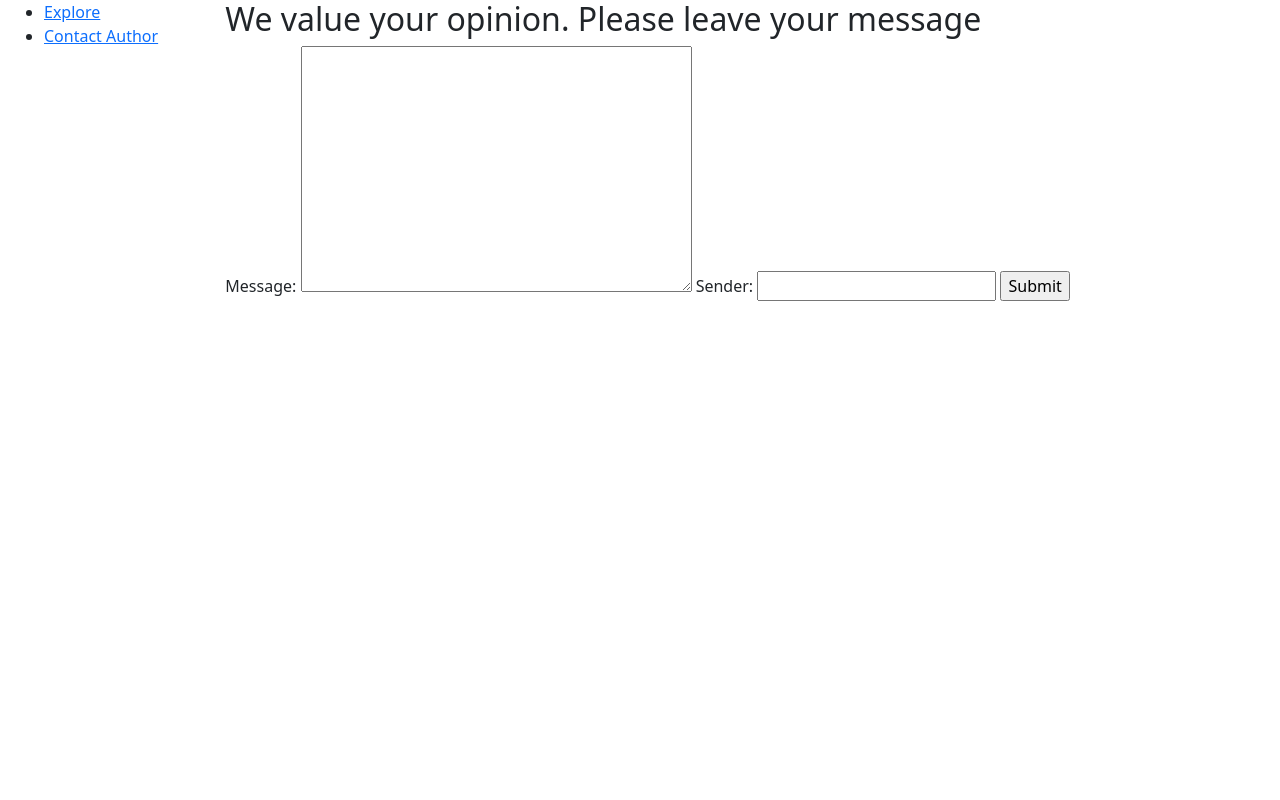
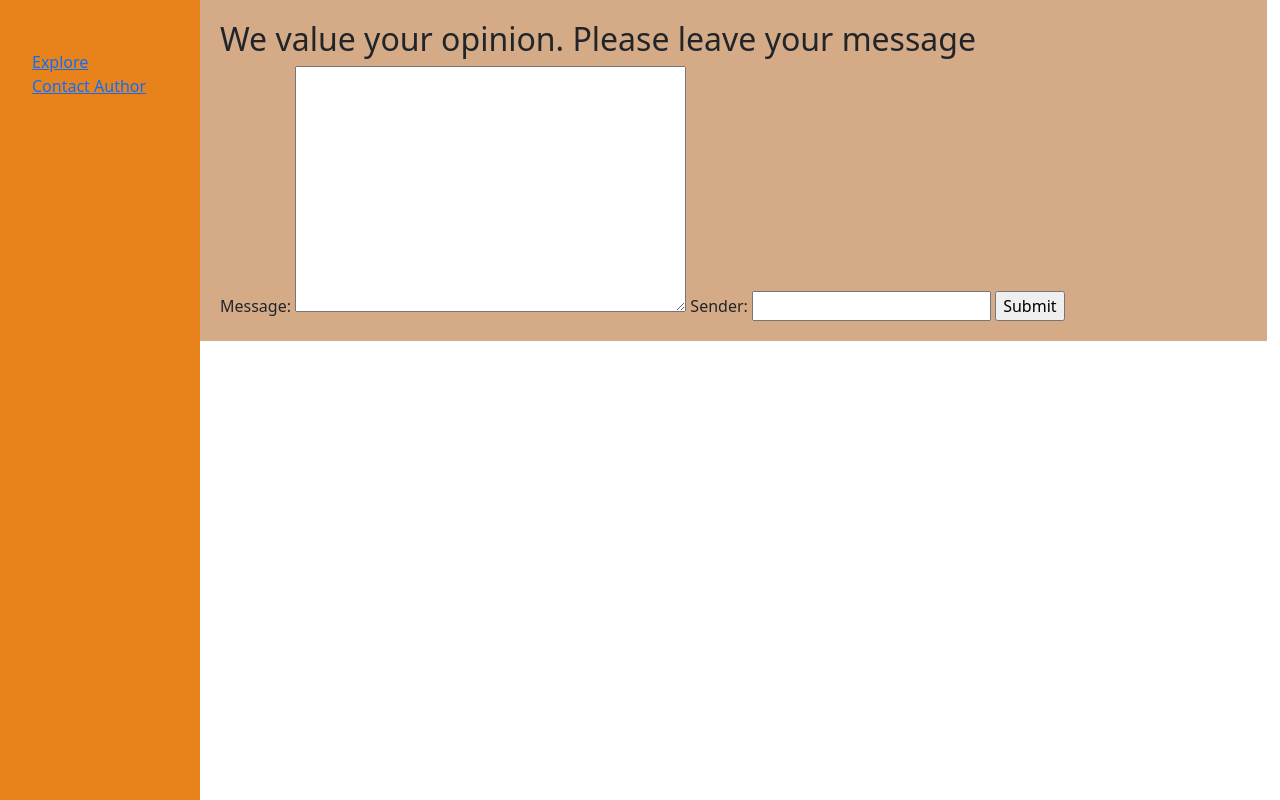
Before and after one commit to PeachJamm/TailorTongue_Djangoweb, a Django app: page /catalog/contact/ in a window 1280 px wide. Run offline with Django 4.2, Linux system fonts and the light colour scheme.

Commit message:
加了sidebar不动，右边滑动。骨架

```diff
--- a/TailorTongue/settings.py
+++ b/TailorTongue/settings.py
@@ -9,7 +9,7 @@ https://docs.djangoproject.com/en/4.2/topics/settings/
 For the full list of settings and their values, see
 https://docs.djangoproject.com/en/4.2/ref/settings/
 """
-
+import os
 from pathlib import Path
 
 # Build paths inside the project like this: BASE_DIR / 'subdir'.
@@ -117,6 +117,9 @@ USE_TZ = True
 # https://docs.djangoproject.com/en/4.2/howto/static-files/
 
 STATIC_URL = 'static/'
+STATICFILES_DIRS = [
+    os.path.join(BASE_DIR, 'catalog/static'),
+]
 
 # Default primary key field type
 # https://docs.djangoproject.com/en/4.2/ref/settings/#default-auto-field
--- a/catalog/templates/explore_base.html
+++ b/catalog/templates/explore_base.html
@@ -7,14 +7,35 @@
   <link href="https://cdn.jsdelivr.net/npm/bootstrap@5.1.3/dist/css/bootstrap.min.css" rel="stylesheet" integrity="sha384-1BmE4kWBq78iYhFldvKuhfTAU6auU8tT94WrHftjDbrCEXSU1oBoqyl2QvZ6jIW3" crossorigin="anonymous">
   <!-- Add additional CSS in static file -->
   {% load static %}
-  <link rel="stylesheet" href="{% static 'css/styles.css' %}">
+  <link rel="stylesheet" href="{% static 'css/style.css' %}">
+<style>
+    .sidebar {
+
+  padding-top: 50px;
+   line-height: 1.5;
+  list-style: none;
+  width: 200px;
+  height: 100vh; /* Adjust height as needed */
+  position: fixed;
+  top: 0;
+  left: 0;
+  background-color: #E8831B;
+}
+
+.col-sm-10 {
+  margin-left: 200px; /* Set the same width as the sidebar */
+  padding: 20px;
+  overflow-y: auto;
+    background-color:#D4AB86;
+}
+</style>
 </head>
 <body>
   <div class="container-fluid">
     <div class="row">
       <div class="col-sm-2">
       {% block sidebar %}
-        <ul class="sidebar-nav">
+        <ul class="sidebar">
           <li><a href="{% url 'explore' %}">Explore</a></li>
           <li><a href="{% url 'contact' %}">Contact Author</a></li>
         </ul>
--- a/catalog/views.py
+++ b/catalog/views.py
@@ -10,7 +10,7 @@ from .models import WordInfo
 from .Forms import ContactForm
 
 def explore(request):
-    url = "https://api.datamuse.com/words?ml=ocean&md=d&max=5"
+    url = "https://api.datamuse.com/words?ml=tea&md=d&max=30"
 
     # 发送API请求并获取响应
     response = requests.get(url)
```
